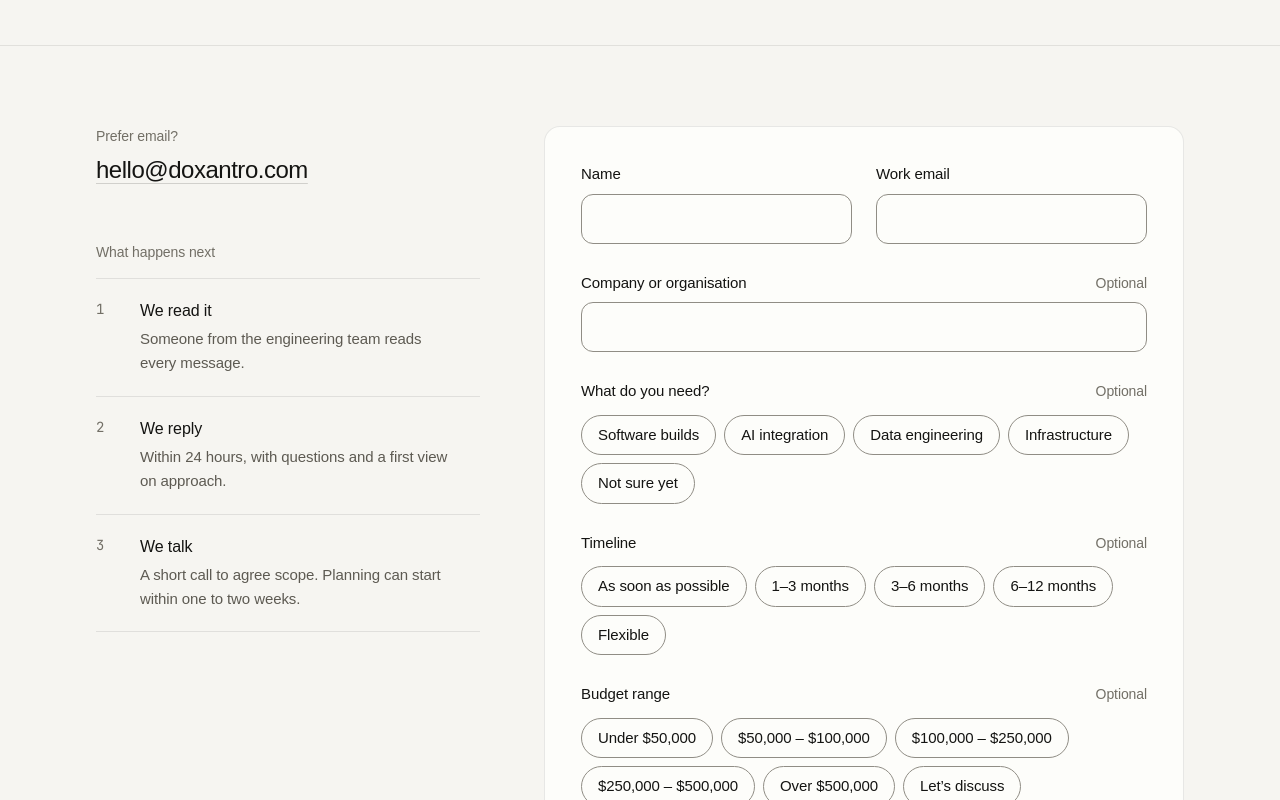
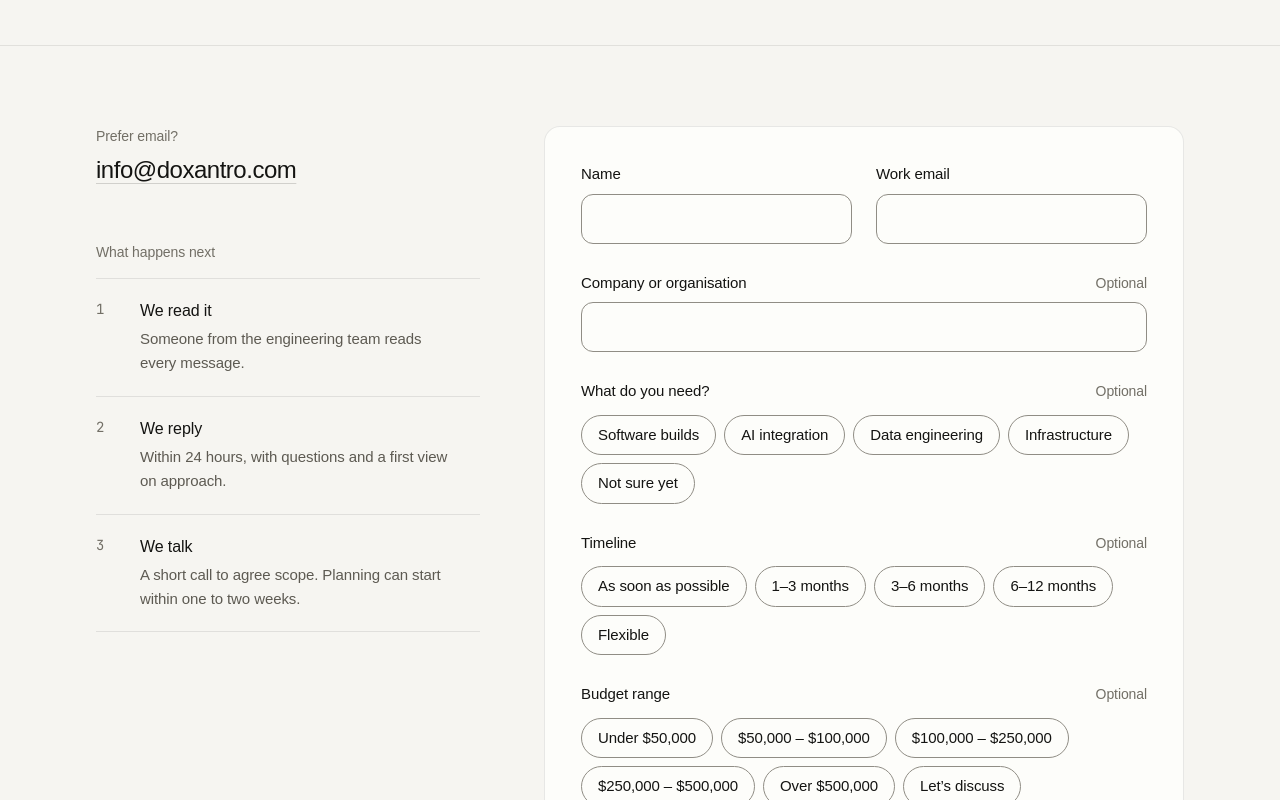
Before and after one commit to doxantro/Doxantro-Website, a Next.js app: page /contact in a window 1280 px wide. Shown: the part 460-1260 px from the top of the page. Built offline with nearby package versions, Linux system fonts and the light colour scheme; a web font is replaced by a local one.

Commit message:
Add Resend contact form delivery

```diff
--- a/package.json
+++ b/package.json
@@ -14,7 +14,8 @@
     "lucide-react": "^1.40.0",
     "next": "^15.5.25",
     "react": "19.1.0",
-    "react-dom": "19.1.0"
+    "react-dom": "19.1.0",
+    "resend": "^6.32.1"
   },
   "devDependencies": {
     "@eslint/eslintrc": "^3",
--- /dev/null
+++ b/src/app/api/contact/route.ts
@@ -0,0 +1,222 @@
+import { NextRequest, NextResponse } from 'next/server';
+import { Resend } from 'resend';
+
+export const runtime = 'nodejs';
+
+type ContactSubmission = {
+  name: string;
+  email: string;
+  company: string;
+  service: string;
+  budget: string;
+  timeline: string;
+  details: string;
+  subject: string;
+  kind: 'enquiry' | 'application';
+  website: string;
+};
+
+const EMAIL_RE = /^[^\s@]+@[^\s@]+\.[^\s@]+$/;
+const MAX_REQUEST_BYTES = 16_000;
+const RATE_LIMIT_WINDOW_MS = 10 * 60 * 1000;
+const RATE_LIMIT_MAX_REQUESTS = 5;
+
+// This is intentionally a lightweight first line of defence. Vercel instances do not
+// share memory, so a platform-level rate limit can be added later if traffic demands it.
+const requestsByIp = new Map<string, number[]>();
+
+function cleanLine(value: unknown, maxLength: number) {
+  return typeof value === 'string' ? value.replace(/[\r\n\t]+/g, ' ').trim().slice(0, maxLength) : '';
+}
+
+function cleanMessage(value: unknown, maxLength: number) {
+  return typeof value === 'string' ? value.trim().slice(0, maxLength) : '';
+}
+
+function parseSubmission(input: unknown): { data?: ContactSubmission; error?: string } {
+  if (!input || typeof input !== 'object' || Array.isArray(input)) {
+    return { error: 'Invalid request.' };
+  }
+
+  const body = input as Record<string, unknown>;
+  const data: ContactSubmission = {
+    name: cleanLine(body.name, 100),
+    email: cleanLine(body.email, 254).toLowerCase(),
+    company: cleanLine(body.company, 160),
+    service: cleanLine(body.service, 120),
+    budget: cleanLine(body.budget, 120),
+    timeline: cleanLine(body.timeline, 120),
+    details: cleanMessage(body.details, 5_000),
+    subject: cleanLine(body.subject, 120),
+    kind: body.kind === 'application' ? 'application' : 'enquiry',
+    website: cleanLine(body.website, 300),
+  };
+
+  if (!data.name) return { error: 'Enter your name.' };
+  if (!EMAIL_RE.test(data.email)) return { error: 'Enter a valid email address.' };
+  if (data.details.length < 10) return { error: 'Add a little more detail to your message.' };
+
+  return { data };
+}
+
+function escapeHtml(value: string) {
+  return value.replace(/[&<>"']/g, (character) => {
+    const entities: Record<string, string> = {
+      '&': '&amp;',
+      '<': '&lt;',
+      '>': '&gt;',
+      '"': '&quot;',
+      "'": '&#39;',
+    };
+    return entities[character];
+  });
+}
+
+function getClientIp(request: NextRequest) {
+  return request.headers.get('x-forwarded-for')?.split(',')[0]?.trim() || 'unknown';
+}
+
+function isRateLimited(ip: string) {
+  const now = Date.now();
+  const recent = (requestsByIp.get(ip) || []).filter((timestamp) => now - timestamp < RATE_LIMIT_WINDOW_MS);
+
+  if (recent.length >= RATE_LIMIT_MAX_REQUESTS) {
+    requestsByIp.set(ip, recent);
+    return true;
+  }
+
+  recent.push(now);
+  requestsByIp.set(ip, recent);
+
+  if (requestsByIp.size > 1_000) {
+    for (const [key, timestamps] of requestsByIp) {
+      if (!timestamps.some((timestamp) => now - timestamp < RATE_LIMIT_WINDOW_MS)) requestsByIp.delete(key);
+    }
+  }
+
+  return false;
+}
+
+function buildEmail(data: ContactSubmission) {
+  const label = data.kind === 'application' ? 'Application' : 'Project enquiry';
+  const subject = data.subject || `${label} from ${data.name}${data.company ? `, ${data.company}` : ''}`;
+  const metadata = [
+    ['Name', data.name],
+    ['Email', data.email],
+    ['Company', data.company],
+    ['Service', data.service],
+    ['Budget', data.budget],
+    ['Timeline', data.timeline],
+  ].filter(([, value]) => value);
+
+  const rows = metadata
+    .map(
+      ([key, value]) => `
+        <tr>
+          <td style="padding:8px 16px 8px 0;color:#6b6b68;font-size:14px;vertical-align:top;white-space:nowrap">${escapeHtml(key)}</td>
+          <td style="padding:8px 0;color:#171714;font-size:14px;vertical-align:top">${escapeHtml(value)}</td>
+        </tr>`,
+    )
+    .join('');
+
+  const text = [
+    label,
+    '',
+    ...metadata.map(([key, value]) => `${key}: ${value}`),
+    '',
+    'Message:',
+    data.details,
+  ].join('\n');
+
+  const html = `<!doctype html>
+    <html lang="en">
+      <body style="margin:0;background:#f7f6f2;font-family:Arial,sans-serif;color:#171714">
+        <div style="max-width:640px;margin:0 auto;padding:32px 16px">
+          <div style="border-top:5px solid #f7bf1a;border-radius:12px;background:#ffffff;padding:32px;box-shadow:0 1px 3px rgba(0,0,0,.08)">
+            <p style="margin:0 0 8px;color:#a55116;font-size:13px;font-weight:700;letter-spacing:.08em;text-transform:uppercase">Doxantro website</p>
+            <h1 style="margin:0 0 24px;font-size:26px;line-height:1.25">${escapeHtml(label)}</h1>
+            <table role="presentation" style="width:100%;border-collapse:collapse">${rows}</table>
+            <div style="height:1px;background:#e7e5df;margin:24px 0"></div>
+            <p style="margin:0 0 10px;color:#6b6b68;font-size:14px">Message</p>
+            <p style="margin:0;font-size:16px;line-height:1.65;white-space:pre-wrap">${escapeHtml(data.details)}</p>
+          </div>
+          <p style="margin:16px 8px 0;color:#77756f;font-size:12px;line-height:1.5">Reply to this email to respond directly to ${escapeHtml(data.name)}.</p>
+        </div>
+      </body>
+    </html>`;
+
+  return { subject, text, html };
+}
+
+export async function POST(request: NextRequest) {
+  const contentLength = Number(request.headers.get('content-length') || 0);
+  if (contentLength > MAX_REQUEST_BYTES) {
+    return NextResponse.json({ error: 'Your message is too large.' }, { status: 413 });
+  }
+
+  let input: unknown;
+  try {
+    input = await request.json();
+  } catch {
+    return NextResponse.json({ error: 'Invalid request.' }, { status: 400 });
+  }
+
+  const parsed = parseSubmission(input);
+  if (!parsed.data) {
+    return NextResponse.json({ error: parsed.error }, { status: 400 });
+  }
+
+  // Bots often fill fields hidden from people. Return success so they do not retry.
+  if (parsed.data.website) {
+    return NextResponse.json({ ok: true });
+  }
+
+  if (isRateLimited(getClientIp(request))) {
+    return NextResponse.json(
+      { error: 'Too many messages were sent recently. Please wait a few minutes and try again.' },
+      { status: 429 },
+    );
+  }
+
+  const apiKey = process.env.RESEND_API_KEY;
+  const from = process.env.CONTACT_FROM_EMAIL;
+  const to = process.env.CONTACT_TO_EMAIL;
+
+  if (!apiKey || !from || !to) {
+    console.error('Contact form is missing its Vercel server configuration.');
+    return NextResponse.json(
+      { error: 'The contact form is temporarily unavailable. Please email info@doxantro.com directly.' },
+      { status: 503 },
+    );
+  }
+
+  const email = buildEmail(parsed.data);
+
+  try {
+    const resend = new Resend(apiKey);
+    const { error } = await resend.emails.send({
+      from,
+      to: [to],
+      replyTo: parsed.data.email,
+      subject: email.subject,
+      html: email.html,
+      text: email.text,
+    });
+
+    if (error) {
+      console.error('Resend rejected a contact form submission:', error.name);
+      return NextResponse.json(
+        { error: 'We could not send your message. Please try again or email info@doxantro.com directly.' },
+        { status: 502 },
+      );
+    }
+
+    return NextResponse.json({ ok: true });
+  } catch (error) {
+    console.error('Contact form delivery failed:', error instanceof Error ? error.message : 'Unknown error');
+    return NextResponse.json(
+      { error: 'We could not send your message. Please try again or email info@doxantro.com directly.' },
+      { status: 500 },
+    );
+  }
+}
--- a/src/components/contact/ContactForm.tsx
+++ b/src/components/contact/ContactForm.tsx
@@ -2,7 +2,7 @@
 
 import { useEffect, useId, useRef, useState, type FormEvent } from 'react';
 import { useSearchParams } from 'next/navigation';
-import { ArrowUpRight, Check } from 'lucide-react';
+import { ArrowUpRight, Check, LoaderCircle } from 'lucide-react';
 import { company, contactPage } from '../../content/site';
 
 type Fields = {
@@ -17,8 +17,6 @@
 
 type Errors = Partial<Record<keyof Fields, string>>;
 
-const MAX_MAILTO = 1800;
-
 const EMAIL_RE = /^[^\s@]+@[^\s@]+\.[^\s@]+$/;
 
 function validate(f: Fields): Errors {
@@ -28,34 +26,6 @@
   else if (!EMAIL_RE.test(f.email.trim())) e.email = 'This email address looks incomplete. Check for a missing @ or domain.';
   if (f.details.trim().length < 10) e.details = 'Add a sentence or two so we know where to start.';
   return e;
-}
-
-// Delivery is not wired to a backend yet. Until it is, the form drafts the email in the
-// visitor's own mail app, so nothing is silently lost behind a fake success message.
-function buildMailto(f: Fields, subject: string) {
-  const optional: [string, string][] = [
-    ['Company', f.company],
-    ['Service', f.service],
-    ['Budget', f.budget],
-    ['Timeline', f.timeline],
-  ];
-  const lines = [
-    `Name: ${f.name}`,
-    `Email: ${f.email}`,
-    ...optional.filter(([, v]) => v).map(([k, v]) => `${k}: ${v}`),
-    '',
-    f.details,
-  ];
-  // RFC 6068 wants CRLF line breaks. Mail apps reject very long mailto URLs, so the
-  // message is trimmed to fit and says so; the visitor can paste the rest.
-  const head = `mailto:${company.email}?subject=${encodeURIComponent(subject)}&body=`;
-  const body = lines.join('\r\n');
-  const full = head + encodeURIComponent(body);
-  if (full.length <= MAX_MAILTO) return { href: full, truncated: false };
-  const note = '\r\n\r\n[Message shortened to fit your email app. Paste the rest here.]';
-  let cut = body.length;
-  while (cut > 0 && (head + encodeURIComponent(body.slice(0, cut) + note)).length > MAX_MAILTO) cut -= 50;
-  return { href: head + encodeURIComponent(body.slice(0, Math.max(cut, 0)) + note), truncated: true };
 }
 
 const inputClass =
@@ -157,8 +127,9 @@
   });
   const [errors, setErrors] = useState<Errors>({});
   const [sent, setSent] = useState(false);
-  const [truncated, setTruncated] = useState(false);
-  const [copied, setCopied] = useState(false);
+  const [sending, setSending] = useState(false);
+  const [submitError, setSubmitError] = useState('');
+  const [website, setWebsite] = useState('');
   const successHeading = useRef<HTMLHeadingElement>(null);
   const submitButton = useRef<HTMLButtonElement>(null);
   const returning = useRef(false);
@@ -175,8 +146,10 @@
     if (errors[key]) setErrors((e) => ({ ...e, [key]: undefined }));
   };
 
-  const onSubmit = (e: FormEvent) => {
+  const onSubmit = async (e: FormEvent) => {
     e.preventDefault();
+    if (sending) return;
+
     const found = validate(fields);
     setErrors(found);
     const first = (Object.keys(found) as (keyof Fields)[])[0];
@@ -184,11 +157,36 @@
       document.getElementById(id(first))?.focus();
       return;
     }
-    const subject = subjectParam || `New project enquiry from ${fields.name}${fields.company ? `, ${fields.company}` : ''}`;
-    const { href, truncated: cut } = buildMailto(fields, subject);
-    setTruncated(cut);
-    window.location.href = href;
-    setSent(true);
+
+    const subject =
+      subjectParam ||
+      `${isApplication ? 'New application' : 'New project enquiry'} from ${fields.name}${fields.company ? `, ${fields.company}` : ''}`;
+    setSubmitError('');
+    setSending(true);
+
+    try {
+      const response = await fetch('/api/contact', {
+        method: 'POST',
+        headers: { 'Content-Type': 'application/json' },
+        body: JSON.stringify({
+          ...fields,
+          subject,
+          kind: isApplication ? 'application' : 'enquiry',
+          website,
+        }),
+      });
+      const result = (await response.json().catch(() => null)) as { error?: string } | null;
+
+      if (!response.ok) {
+        throw new Error(result?.error || 'We could not send your message. Please try again.');
+      }
+
+      setSent(true);
+    } catch (error) {
+      setSubmitError(error instanceof Error ? error.message : 'We could not send your message. Please try again.');
+    } finally {
+      setSending(false);
+    }
   };
 
   if (sent) {
@@ -198,52 +196,54 @@
           <Check className="h-5 w-5" aria-hidden="true" />
         </span>
         <h2 ref={successHeading} tabIndex={-1} className="mt-6 text-2xl font-medium tracking-[-0.02em] text-ink">
-          Your email is ready to send.
+          Your message has been sent.
         </h2>
         <p className="mt-3 max-w-md text-[1.0625rem] leading-relaxed text-ink-muted">
-          We opened your email app with your message filled in. Press send there and we will reply within 24 hours. If
-          nothing opened, write to{' '}
+          Thanks for reaching out. Your message is now with the Doxantro team, and we will reply within 24 hours. You
+          can also write to{' '}
           <a href={`mailto:${company.email}`} className="font-medium text-ink underline decoration-line-strong">
             {company.email}
           </a>
           .
         </p>
-        {truncated && (
-          <div className="mt-6 rounded-xl bg-accent-soft p-4 text-[0.9375rem] text-ink">
-            <p>Your message was long, so the email was shortened to fit your email app.</p>
-            <button
-              type="button"
-              onClick={async () => {
-                try {
-                  await navigator.clipboard.writeText(fields.details);
-                  setCopied(true);
-                } catch {
-                  setCopied(false);
-                }
-              }}
-              className="mt-2 font-medium underline decoration-ink/30 underline-offset-4 hover:decoration-ink"
-            >
-              {copied ? 'Full message copied. Paste it into the email.' : 'Copy the full message'}
-            </button>
-          </div>
-        )}
         <button
           type="button"
           onClick={() => {
             returning.current = true;
-            setCopied(false);
+            setFields({ name: '', email: '', company: '', service: '', budget: '', timeline: '', details: '' });
+            setErrors({});
+            setSubmitError('');
+            setWebsite('');
             setSent(false);
           }}
           className="mt-8 text-[0.9375rem] font-medium text-ink underline decoration-line-strong underline-offset-4 hover:decoration-ink"
         >
-          Edit your message
+          Send another message
         </button>
       </div>
     );
   }
 
   return (
-    <form onSubmit={onSubmit} noValidate className="space-y-7 rounded-2xl border border-line bg-surface p-6 sm:p-9">
+    <form
+      onSubmit={onSubmit}
+      noValidate
+      aria-busy={sending}
+      className="relative space-y-7 rounded-2xl border border-line bg-surface p-6 sm:p-9"
+    >
+      <div className="absolute -left-[9999px] top-auto h-px w-px overflow-hidden" aria-hidden="true">
+        <label htmlFor={id('website')}>Website</label>
+        <input
+          id={id('website')}
+          name="website"
+          type="text"
+          tabIndex={-1}
+          autoComplete="off"
+          value={website}
+          onChange={(event) => setWebsite(event.target.value)}
+        />
+      </div>
+
       {subjectParam && (
         <p className="break-words rounded-xl bg-accent-soft px-4 py-3 text-[0.9375rem] text-ink">
           Subject: <span className="font-medium">{subjectParam}</span>
@@ -256,6 +256,7 @@
             id={id('name')}
             autoComplete="name"
             aria-required="true"
+            maxLength={100}
             value={fields.name}
             onChange={(e) => set('name', e.target.value)}
             aria-invalid={!!errors.name}
@@ -270,6 +271,7 @@
             autoComplete="email"
             aria-required="true"
             inputMode="email"
+            maxLength={254}
             value={fields.email}
             onChange={(e) => set('email', e.target.value)}
             aria-invalid={!!errors.email}
@@ -283,6 +285,7 @@
         <input
           id={id('company')}
           autoComplete="organization"
+          maxLength={160}
           value={fields.company}
           onChange={(e) => set('company', e.target.value)}
           className={inputClass}
@@ -324,6 +327,7 @@
           id={id('details')}
           rows={5}
           aria-required="true"
+          maxLength={5000}
           value={fields.details}
           onChange={(e) => set('details', e.target.value)}
           aria-invalid={!!errors.details}
@@ -337,20 +341,35 @@
         />
       </Field>
 
+      {submitError && (
+        <div role="alert" className="rounded-xl border border-[#b42318]/25 bg-[#fef3f2] px-4 py-3 text-sm text-[#b42318]">
+          {submitError}{' '}
+          <a href={`mailto:${company.email}`} className="font-medium underline underline-offset-2">
+            Email us directly
+          </a>
+          .
+        </div>
+      )}
+
       <div className="flex flex-col gap-4 border-t border-line pt-7 sm:flex-row sm:items-center sm:justify-between">
         <p className="max-w-xs text-sm leading-relaxed text-ink-faint">
-          Opens your email app with this message ready to send to {company.email}.
+          Sent securely to {company.email}. We usually reply within 24 hours.
         </p>
         <button
           ref={submitButton}
           type="submit"
-          className="group inline-flex h-12 items-center justify-center gap-2 rounded-full bg-ink px-6 text-base font-medium text-paper transition-[transform,background-color] duration-200 hover:bg-black active:scale-[0.97]"
+          disabled={sending}
+          className="group inline-flex h-12 items-center justify-center gap-2 rounded-full bg-ink px-6 text-base font-medium text-paper transition-[transform,background-color,opacity] duration-200 hover:bg-black active:scale-[0.97] disabled:cursor-wait disabled:opacity-70 disabled:active:scale-100"
         >
-          Prepare email
-          <ArrowUpRight
-            className="h-4 w-4 transition-transform duration-300 ease-[var(--ease-out)] group-hover:-translate-y-px group-hover:translate-x-px"
-            aria-hidden="true"
-          />
+          {sending ? 'Sending…' : isApplication ? 'Send application' : 'Send enquiry'}
+          {sending ? (
+            <LoaderCircle className="h-4 w-4 animate-spin motion-reduce:animate-none" aria-hidden="true" />
+          ) : (
+            <ArrowUpRight
+              className="h-4 w-4 transition-transform duration-300 ease-[var(--ease-out)] group-hover:-translate-y-px group-hover:translate-x-px"
+              aria-hidden="true"
+            />
+          )}
         </button>
       </div>
     </form>
--- a/src/content/site.ts
+++ b/src/content/site.ts
@@ -12,7 +12,7 @@
   name: 'Doxantro',
   legalName: 'Doxantro Technologies Limited',
   mantra: 'Think, build and solve.',
-  email: 'hello@doxantro.com',
+  email: 'info@doxantro.com',
   summary:
     'An engineering partner for software builds, AI integration, data and infrastructure.',
 };
```
Also changed, not shown: 2 other files (tests, documents, lock files or other folders).
